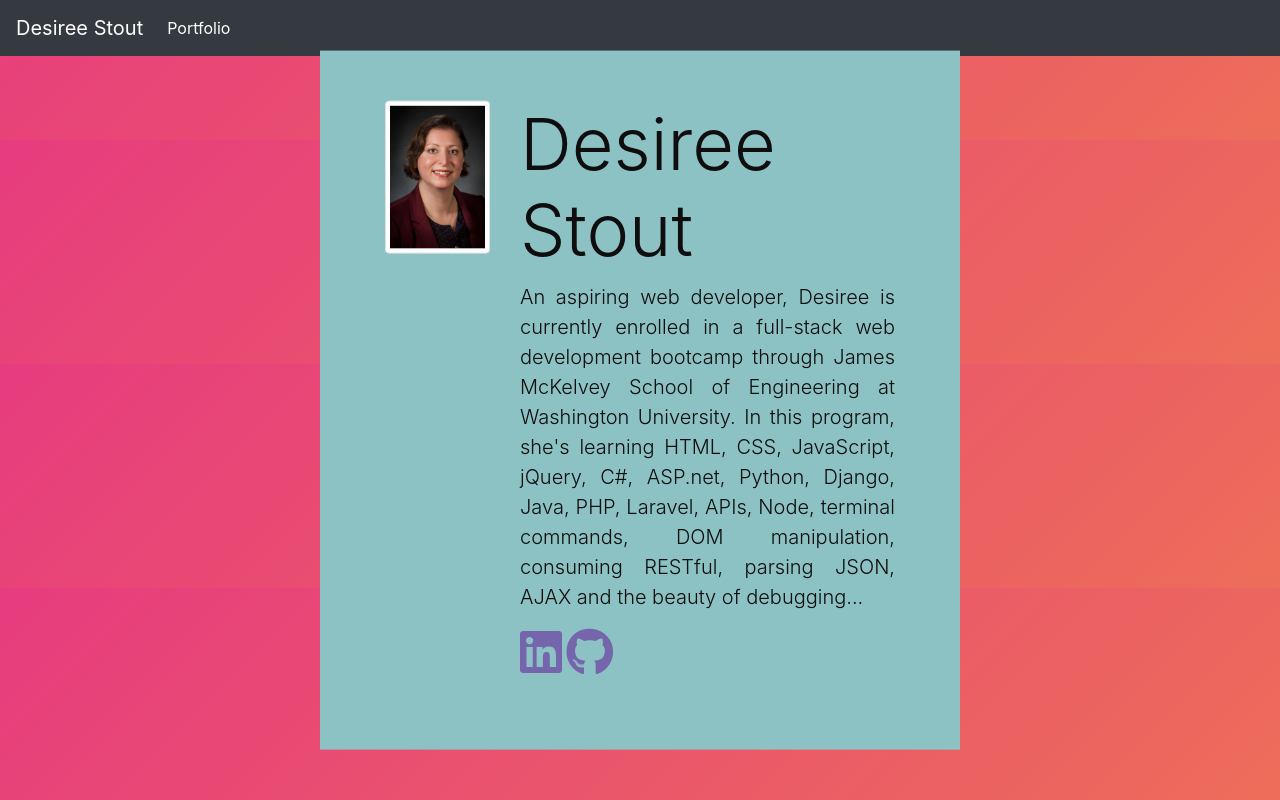
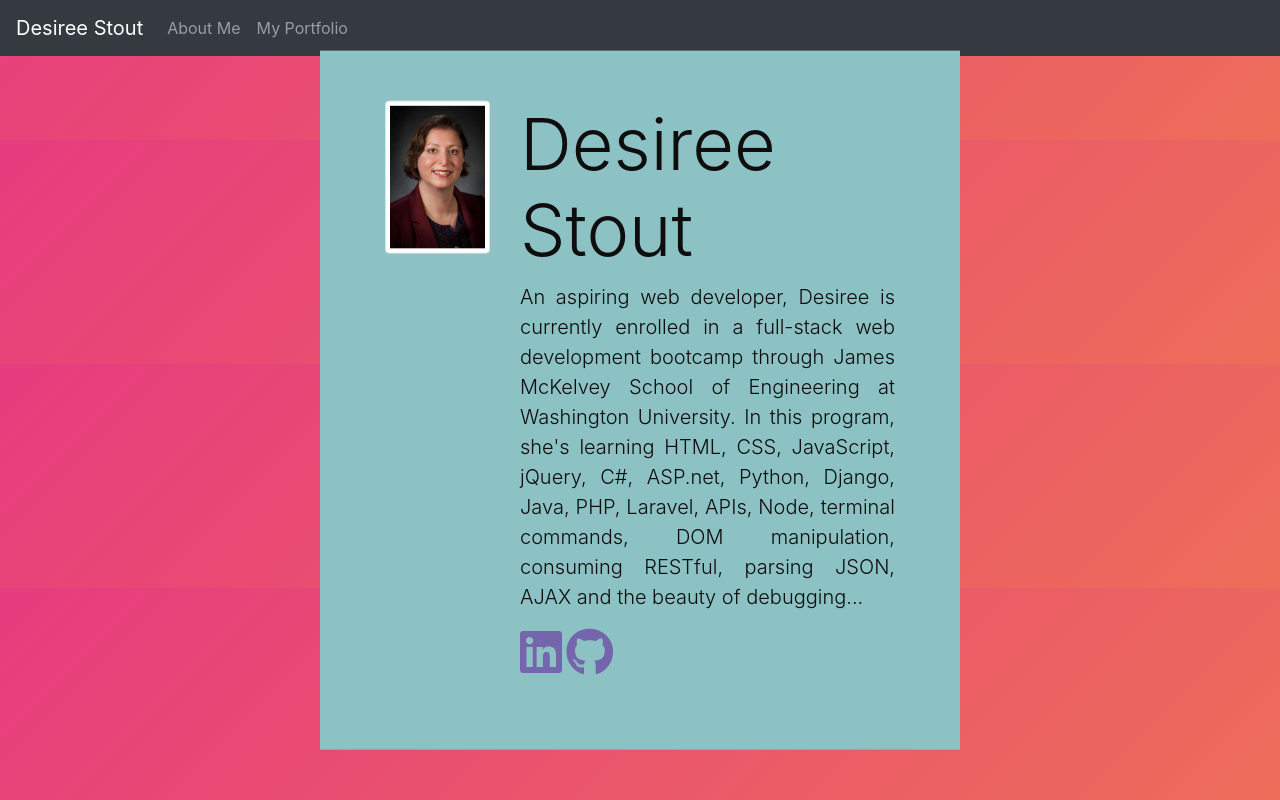
Before and after one commit to DesCoding/PortfolioDeDes, a plain HTML site: page index.html in a window 1280 px wide. Drawn offline with nearby package versions, Linux system fonts and the light colour scheme.

Commit message:
updated nav bar to be more mobile responsive

```diff
--- a/index.html
+++ b/index.html
@@ -14,19 +14,17 @@
   <link rel="stylesheet" href="https://cdn.jsdelivr.net/npm/bootstrap@4.5.3/dist/css/bootstrap.min.css" integrity="sha384-TX8t27EcRE3e/ihU7zmQxVncDAy5uIKz4rEkgIXeMed4M0jlfIDPvg6uqKI2xXr2" crossorigin="anonymous">
   <link rel="stylesheet" href="index.css">
 </head>
-<nav class="navbar navbar-expand-lg navbar-dark bg-dark">
+<nav class="navbar navbar-expand-sm bg-dark navbar-dark">
+  <a class="navbar-brand" href="./index.html">Desiree Stout</a>
 
-    <a class="navbar-brand" href="./index.html">Desiree Stout</a>
-
-    <div class="collapse navbar-collapse" id="navbarTogglerDemo03">
-      <ul class="navbar-nav mr-auto mt-2 mt-lg-0">
-
-        <li class="nav-item active">
-          <a class="nav-link" href="./portfolio.html">Portfolio</a>
-        </li>
-
-      </ul>
-    </div>
+ <ul class="navbar-nav">
+   <li class="nav-item">
+     <a class="nav-link" href="./index.html">About Me</a>
+   </li>
+   <li class="nav-item">
+     <a class="nav-link" href="./portfolio.html">My Portfolio</a>
+   </li>
+ </ul>
 </nav>
 
   <div class="jumbotron jumbotron-fluid">
```
Also changed, not shown: portfolio.html (+11 -10 lines).
